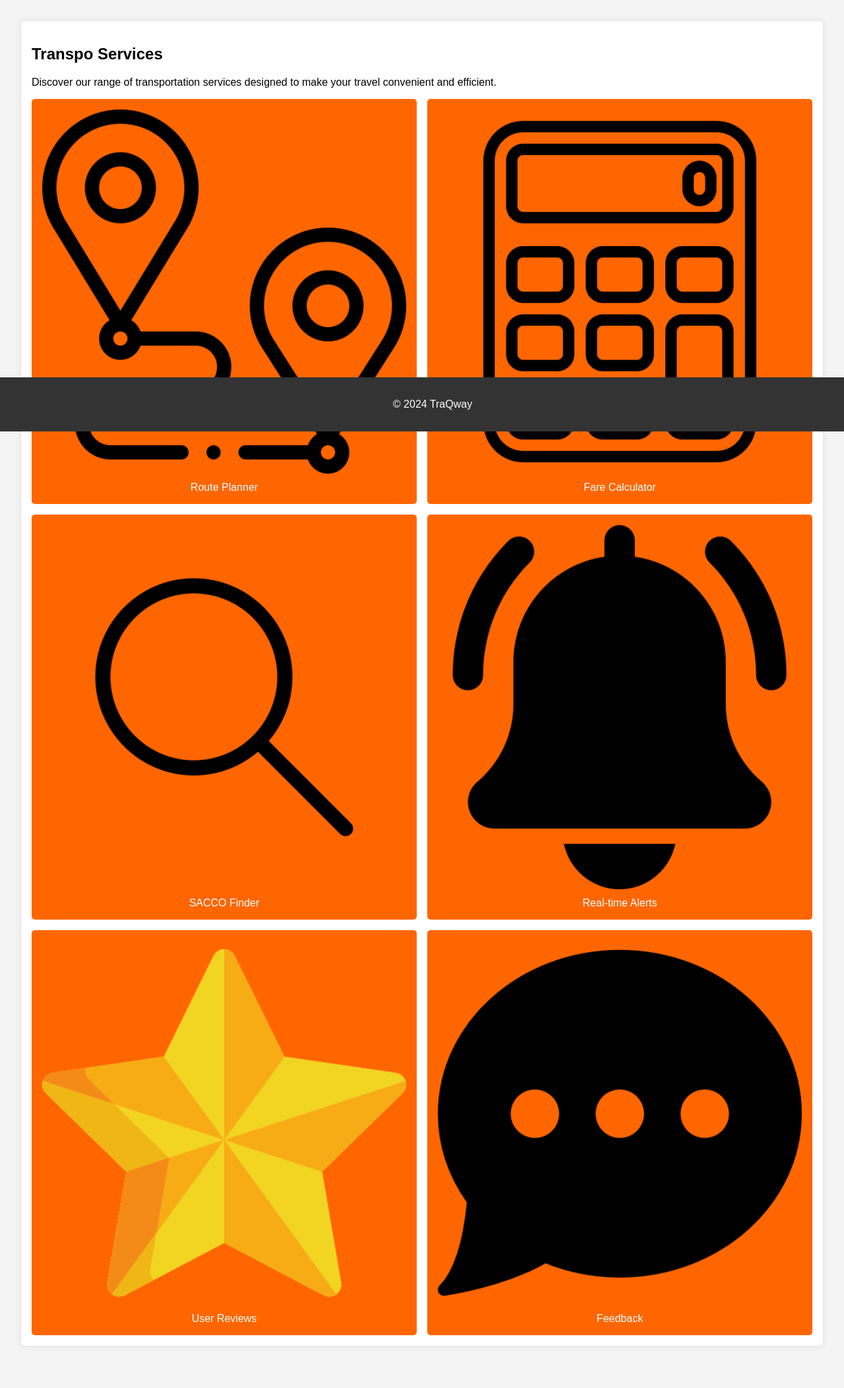
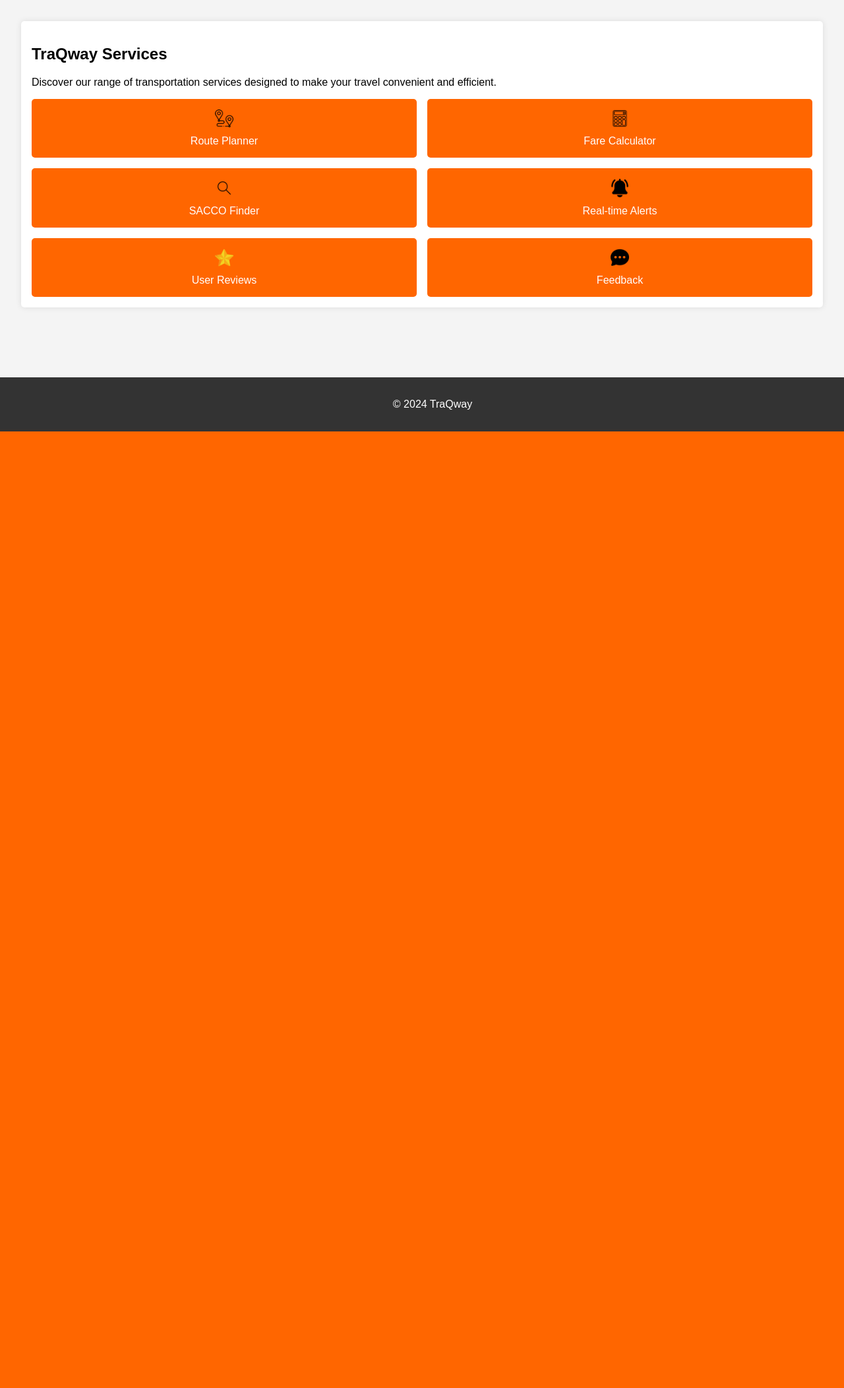
Before and after one commit to Ivy-Chelsea/TraqWay, a Flask app: page /home in a window 1280 px wide. Shown: the part 146-2250 px from the top of the page at 66% size. After the commit the page ends 800 px from the top, so only its background shows below. Run offline with Flask 3, Linux system fonts and the light colour scheme.

Commit message:
add files

```diff
--- a/Traq/static/welcome.css
+++ b/Traq/static/welcome.css
@@ -57,7 +57,7 @@ main {
 }
 
 .feature-item img {
-    width: 100%;
+    width: 5%;
     height: auto;
     border-radius: 5px;
 }
--- a/Traq/templates/welcome.html
+++ b/Traq/templates/welcome.html
@@ -20,7 +20,7 @@
     </header>
     <main>
         <section id="overview">
-            <h2>Transpo Services</h2>
+            <h2>TraQway Services</h2>
             <p>Discover our range of transportation services designed to make your travel convenient and efficient.</p>
             <div class="features">
                 <div class="feature-item">
```
